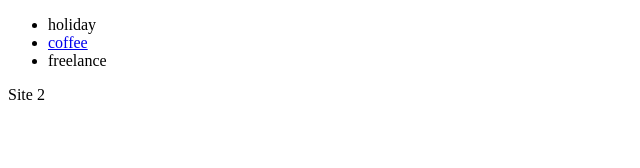
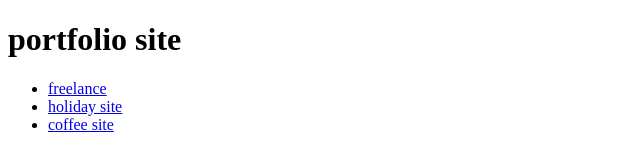
Before and after one commit to kyliepolin/kyliepolin.github.io, a plain HTML site: page index.htm in a window 1280 px wide. Shown: the whole page, without its empty margins (0-640 px from the left). Drawn offline with Linux system fonts and the light colour scheme.

Commit message:
new index commit

```diff
--- a/index.htm
+++ b/index.htm
@@ -1,22 +1,34 @@
 <!doctype html>
-<html>
+<html><!-- InstanceBegin template="/Templates/portfolio.dwt" codeOutsideHTMLIsLocked="false" -->
 <head>
 <meta charset="utf-8">
-<title>index</title>
+<!-- InstanceBeginEditable name="doctitle" -->
+<title>Untitled Document</title>
+<!-- InstanceEndEditable -->
+<!-- InstanceBeginEditable name="head" -->
+<!-- InstanceEndEditable -->
 </head>
 
 <body>
 
-<ul>
- <li>holiday</li>
-<li><a href="https://kyliepolin.github.io/coffee/" target="new">coffee </a></li>
-<li>freelance</li>
-</ul>
+<h1> portfolio site</h1>
+
+	<ul>
+
+	<li><a href="https://kyliepolin.github.io/freelance/" target="new">freelance</a></li>
+	<li><a href="https://kyliepolin.github.io/holiday/" target="new">holiday site</a></li>
+	<li><a href="https://kyliepolin.github.io/coffee/" target="new">coffee site</a></li>
 
 
 
-<p>Site 2</p>
 
 
-</body>
-</html>
+	</ul>
+
+
+
+
+
+
+	</body>
+<!-- InstanceEnd --></html>
```
